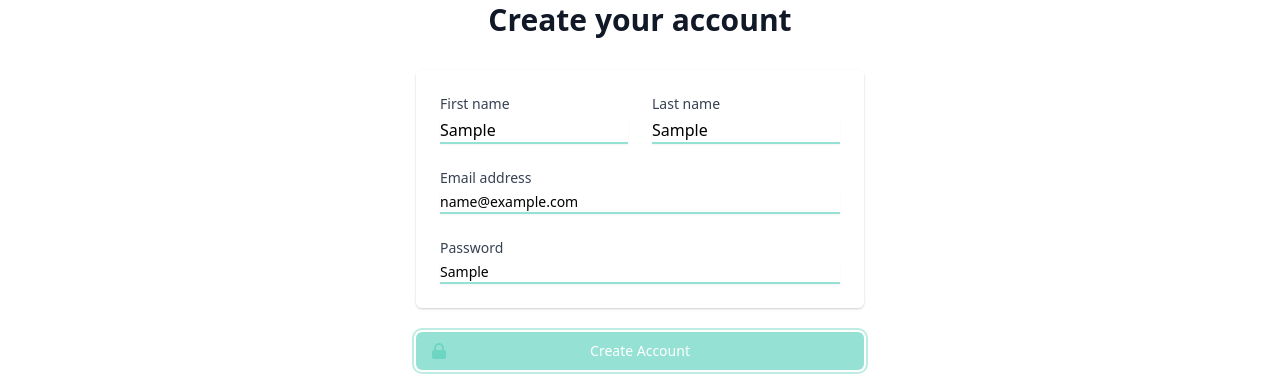
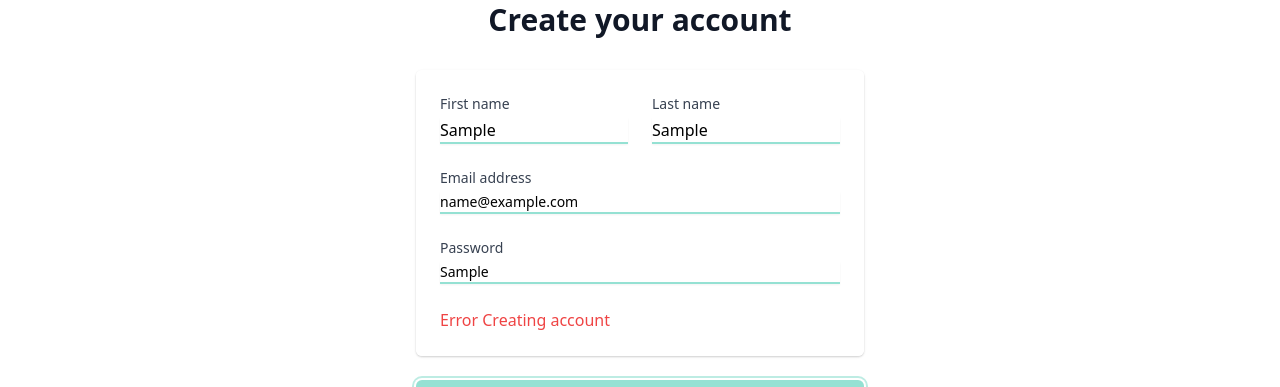
Before and after one commit to adunham95/desk-golf, a Next.js app: page /signup in a window 1280 px wide. Both pictures are taken after typing "Sample", "Sample", "name@example.com", "Sample" into the empty fields and a click on the button "Create Account". Shown: the part 182-569 px from the top of the page. Built offline with nearby package versions, Linux system fonts and the light colour scheme; no server answers.

Commit message:
Added does email exist check

```diff
--- a/auth/account/user.ts
+++ b/auth/account/user.ts
@@ -92,3 +92,13 @@ export async function getUserFromCookies(req, reply) {
     return { userID: '' };
   }
 }
+
+export async function doesEmailExist(email:string) {
+  const { user } = await import('../../db/userDB');
+  // Look up user
+  const userData = await user.find({
+    'email.address': email,
+  }).toArray();
+
+  return userData.length > 0;
+}
--- a/pages/api/register.ts
+++ b/pages/api/register.ts
@@ -1,17 +1,31 @@
-import { registerUser } from '../../auth/account/user';
+import { doesEmailExist, registerUser } from '../../auth/account/user';
 import { connectDB } from '../../db/db';
 
 export default async function handler(req, res) {
   if (req.method === 'POST') {
+    try {
       await connectDB();
-    console.log(req.body);
+      const userExists = doesEmailExist(req.body.email);
+      if (userExists) {
+        res.send({
+          status: 'error',
+          data: 'Error Creating Account',
+          alt: 'Emails exists',
+        });
+      }
       const userID = await registerUser(req.body.email, req.body.password, { first: req.body.firstName, last: req.body.lastName });
-    console.log(userID);
       res.send({
         status: 'SUCCESS',
         userID,
-      data: 'User Logged In',
+        data: 'User Created',
       });
+    } catch (error) {
+      console.error('Register Error', error);
+      res.send({
+        status: 'ERROR',
+        data: 'Could Not Login',
+      });
+    }
   } else {
     res.status(200).json({ name: 'John Doe' });
   }
--- a/pages/signup.tsx
+++ b/pages/signup.tsx
@@ -6,6 +6,7 @@ const SignUpPage = () => {
   const [lastName, setLastName] = useState('');
   const [email, setEmail] = useState('');
   const [password, setPassword] = useState('');
+  const [msg, setMsg] = useState({ msg: '', type: '' });
 
   async function createAccount(e) {
     try {
@@ -26,8 +27,24 @@ const SignUpPage = () => {
           'Content-Type': 'application/json; charset=UTF-8',
         },
       });
+      const resBody = await res.json();
+      console.log(resBody);
+
+      setMsg({ msg: resBody.data, type: resBody.status });
     } catch (error) {
       console.error(error);
+      setMsg({ msg: 'Error Creating account', type: 'error' });
+    }
+  }
+
+  function getMessageClass(msgType) {
+    switch (msgType.toLowerCase()) {
+      case 'error':
+        return 'text-red-500';
+      case 'success':
+        return 'text-green-500';
+      default:
+        return 'text-black';
     }
   }
 
@@ -54,10 +71,6 @@ const SignUpPage = () => {
                 <div className="mt-10 sm:mt-0">
                   <div className="md:grid md:grid-cols-2 md:gap-6">
                     <div className="mt-5 md:mt-0 md:col-span-2">
-                      <form
-                        action="#"
-                        method="POST"
-                      >
                       <div className="shadow overflow-hidden sm:rounded-md">
                         <div className="px-4 py-5 bg-white sm:p-6">
                           <div className="grid grid-cols-6 gap-6">
@@ -188,11 +201,17 @@ const SignUpPage = () => {
                                 />
                               </div>
                              */}
+                            { msg.msg !== '' && (
+                            <div className="col-span-6">
+                              <p className={getMessageClass(msg.type)}>
+                                {msg.msg}
+                              </p>
+                            </div>
+                            )}
                           </div>
                         </div>
 
                       </div>
-                      </form>
                     </div>
                   </div>
                 </div>
```
Lines whose indentation alone changed are shown as unchanged.
